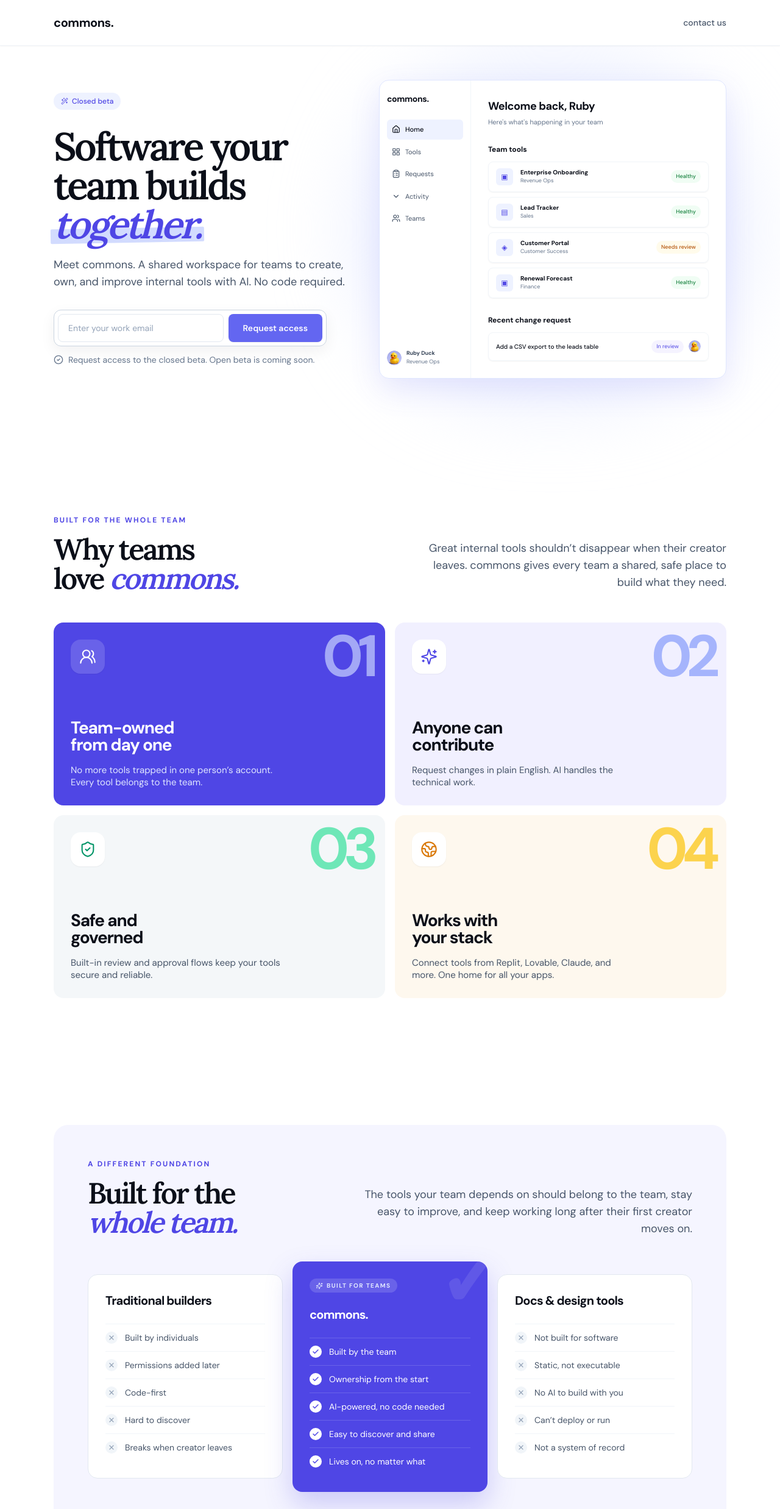
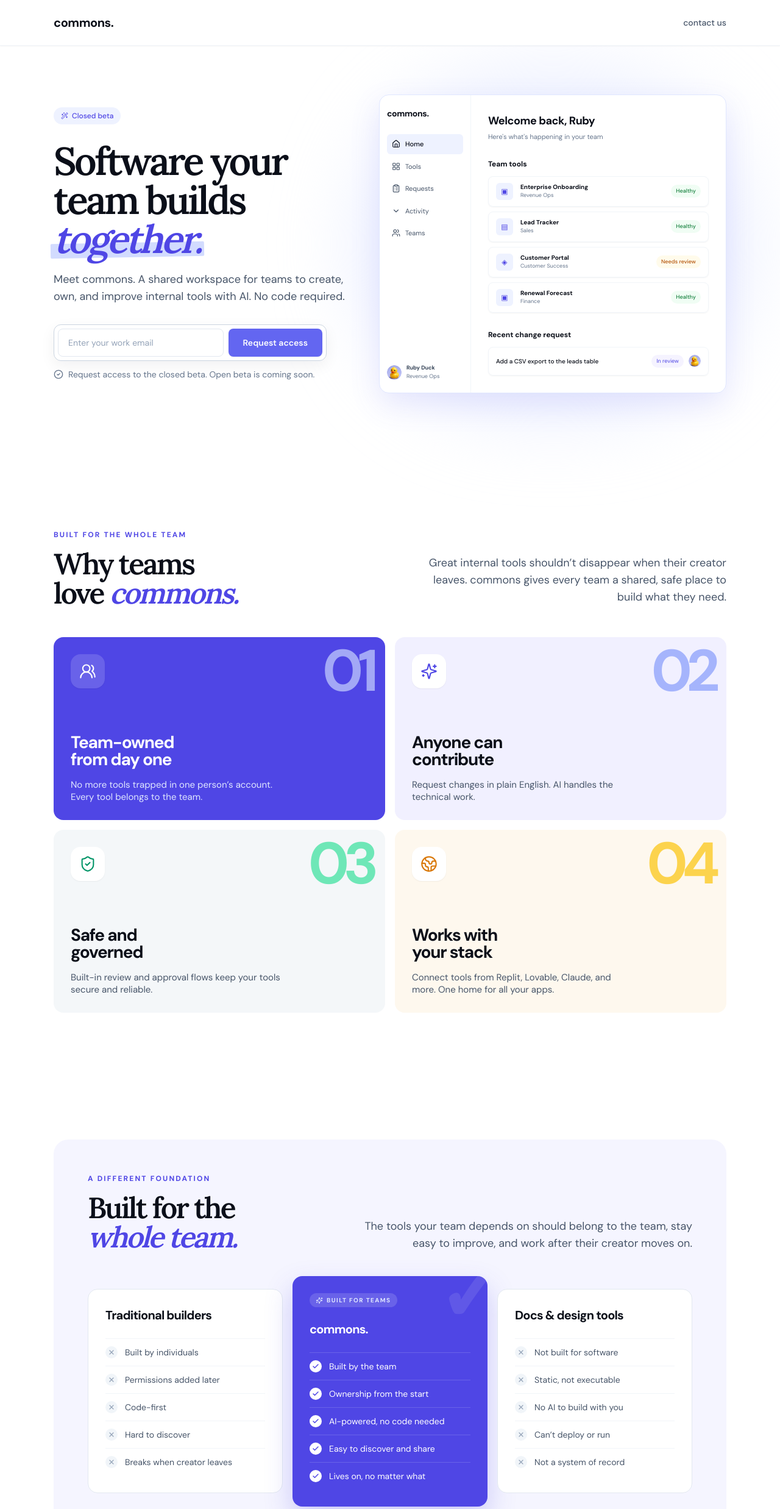
Before and after one commit to comuna-labs/landing-pad, a Next.js app: page / in a window 1280 px wide. Shown: the top 2475 px of the page at 61% size. Built offline with nearby package versions, Linux system fonts and the light colour scheme.

Commit message:
fix: refine comparison copy and hero spacing

```diff
--- a/components/Comparison.tsx
+++ b/components/Comparison.tsx
@@ -26,7 +26,7 @@
           <p className="text-xs font-bold uppercase tracking-[0.18em] text-indigo-600">A different foundation</p>
           <h2 className="font-display mt-4 text-4xl font-semibold leading-[0.98] tracking-[-0.055em] text-ink sm:text-5xl">Built for the<br /><span className="italic text-indigo-600">whole team.</span></h2>
         </div>
-        <p className="ml-auto max-w-xl text-right text-base leading-7 text-slate-600 sm:text-lg">The tools your team depends on should belong to the team, stay easy to improve, and keep working long after their first creator moves on.</p>
+        <p className="ml-auto max-w-xl text-right text-base leading-7 text-slate-600 sm:text-lg">The tools your team depends on should belong to the team, stay easy to improve, and work after their creator moves on.</p>
       </div>
       <div className="mt-10 grid gap-4 lg:grid-cols-3 lg:items-center">
         <List title="Traditional builders" entries={traditional} />
--- a/components/Hero.tsx
+++ b/components/Hero.tsx
@@ -12,7 +12,7 @@
 ];
 
 export function Hero() {
-  return <section id="top" className="relative mx-auto grid max-w-6xl gap-14 px-6 pb-20 pt-16 lg:grid-cols-[.92fr_1.08fr] lg:items-center lg:gap-12 lg:pb-28 lg:pt-14">
+  return <section id="top" className="relative mx-auto grid max-w-6xl gap-14 px-6 pb-20 pt-20 lg:grid-cols-[.92fr_1.08fr] lg:items-center lg:gap-12 lg:pb-28 lg:pt-20">
     <div className="relative z-10 max-w-xl">
       <Badge><Wand2 className="h-3 w-3" />Closed beta</Badge>
       <h1 className="font-display mt-7 text-[46px] font-semibold leading-[1.02] tracking-[-0.055em] text-ink sm:text-6xl lg:text-[64px]">Software your<br className="hidden lg:block" /> team builds<br /><span className="relative isolate inline-block italic text-indigo-600"><span className="absolute inset-x-[-0.08em] bottom-[0.03em] -z-10 h-[0.38em] -rotate-1 rounded-sm bg-indigo-200/80" />together.</span></h1>
```
